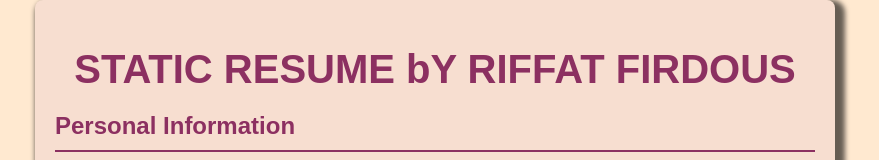
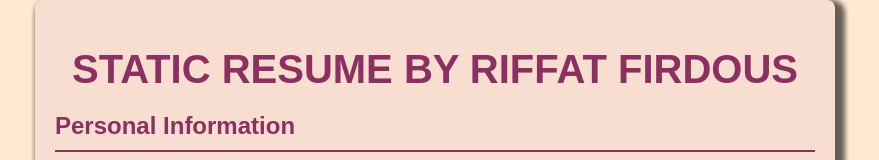
Before and after one commit to riffat-firdous/Dynamic-Resume-Bulider, a plain HTML site: page index.html in a window 1280 px wide. Shown: the top 160 px of the page, without its empty margins (205-1084 px from the left). Drawn offline with Linux system fonts and the light colour scheme.

Commit message:
Update index.html

```diff
--- a/index.html
+++ b/index.html
@@ -9,7 +9,7 @@
 <body>
     <div id="container-wrapper">
         <div class="container-info">
-            <h1>STATIC RESUME bY RIFFAT FIRDOUS</h1>
+            <h1>STATIC RESUME BY RIFFAT FIRDOUS</h1>
 
             <section class="personal information">
                 <h2>Personal Information</h2>
```
